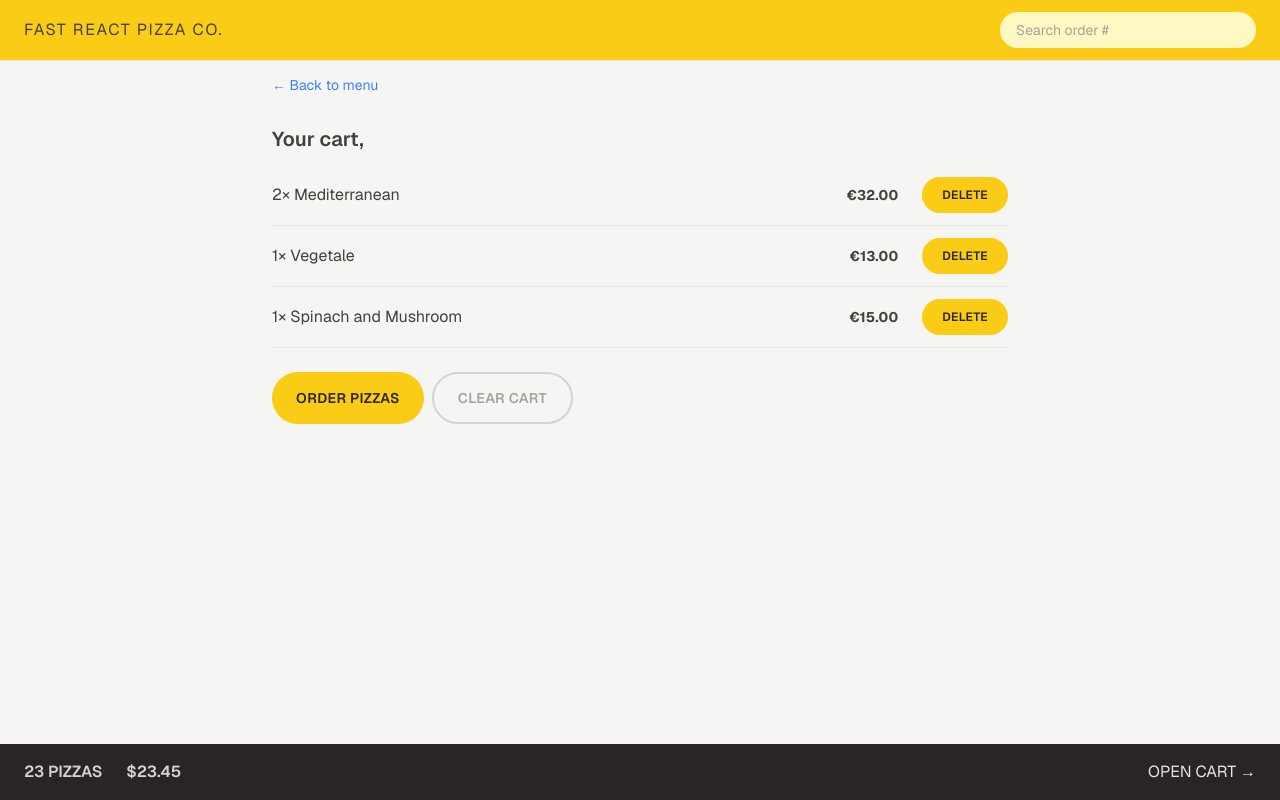
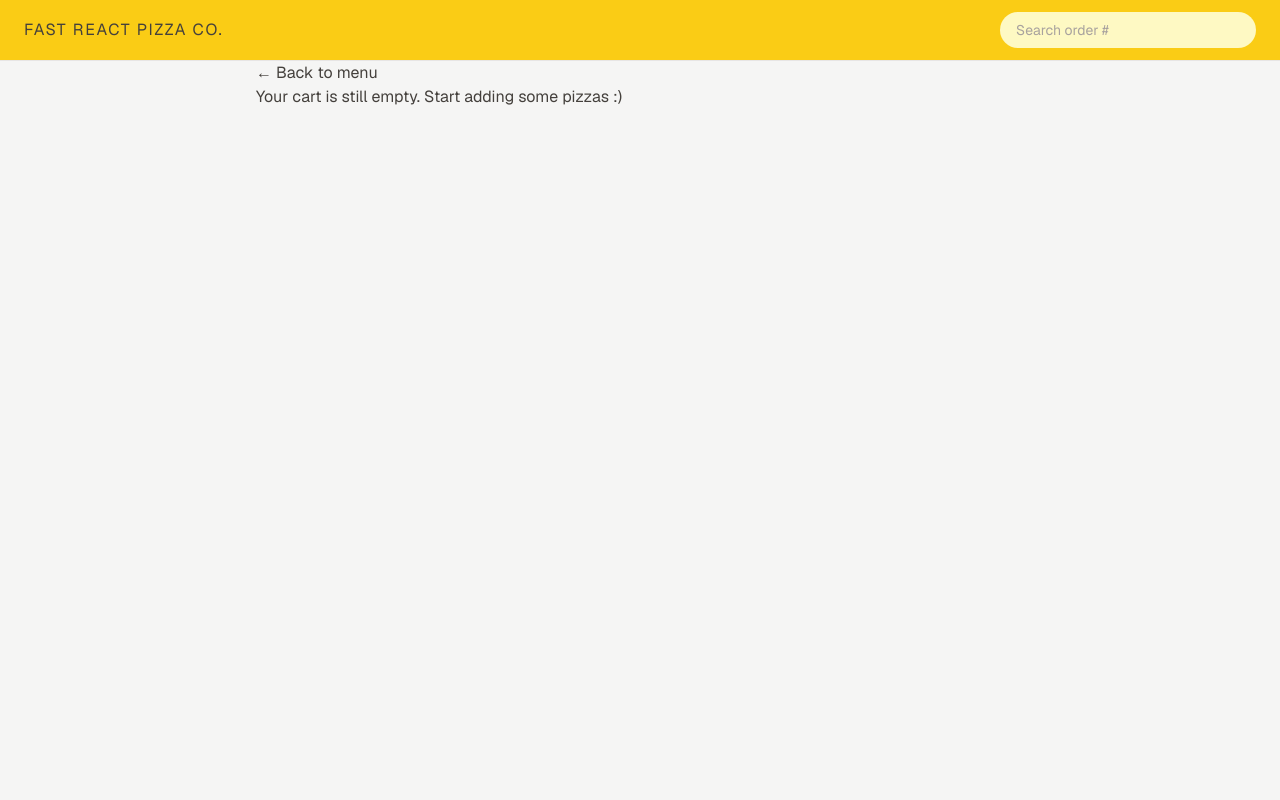
Before and after one commit to riddsep/fast-food, a React (Vite) app: page /cart in a window 1280 px wide. Built offline with nearby package versions, Linux system fonts and the light colour scheme.

Commit message:
feat: add store

```diff
--- a/src/features/cart/Cart.jsx
+++ b/src/features/cart/Cart.jsx
@@ -2,35 +2,16 @@ import { Link } from "react-router";
 import LinkButton from "../../ui/LinkButton";
 import Button from "../../ui/Button";
 import CartItem from "./CartItem";
-import { useSelector } from "react-redux";
-
-const fakeCart = [
-  {
-    pizzaId: 12,
-    name: "Mediterranean",
-    quantity: 2,
-    unitPrice: 16,
-    totalPrice: 32,
-  },
-  {
-    pizzaId: 6,
-    name: "Vegetale",
-    quantity: 1,
-    unitPrice: 13,
-    totalPrice: 13,
-  },
-  {
-    pizzaId: 11,
-    name: "Spinach and Mushroom",
-    quantity: 1,
-    unitPrice: 15,
-    totalPrice: 15,
-  },
-];
+import EmptyCart from "./EmptyCart";
+import { useDispatch, useSelector } from "react-redux";
+import { clearCart, getCart, getUsername } from "./cartSlice";
 
 function Cart() {
-  const username = useSelector((store) => store.user.username);
-  const cart = fakeCart;
+  const username = useSelector(getUsername);
+  const cart = useSelector(getCart);
+  const dispatch = useDispatch();
+
+  if (!cart.length) return <EmptyCart />;
 
   return (
     <div className="px-4 py-3">
@@ -49,7 +30,9 @@ function Cart() {
           Order pizzas
         </Button>
 
-        <Button type="secondary">Clear cart</Button>
+        <Button type="secondary" onClick={() => dispatch(clearCart())}>
+          Clear cart
+        </Button>
       </div>
     </div>
   );
--- a/src/features/cart/CartOverview.jsx
+++ b/src/features/cart/CartOverview.jsx
@@ -1,11 +1,18 @@
+import { useSelector } from "react-redux";
 import { Link } from "react-router";
+import { getTotalCartPrice, getTotalCartQuantity } from "./cartSlice";
 
 function CartOverview() {
+  const totalCartQuantity = useSelector(getTotalCartQuantity);
+  const totalPrice = useSelector(getTotalCartPrice);
+
+  if (!totalCartQuantity) return null;
+
   return (
     <div className="flex items-center justify-between bg-stone-800 px-4 py-4 text-sm uppercase text-stone-200 sm:px-6 md:text-base">
       <p className="space-x-4 font-semibold text-stone-300 sm:space-x-6">
-        <span>23 pizzas</span>
-        <span>$23.45</span>
+        <span>{totalCartQuantity} pizzas</span>
+        <span>${totalPrice}</span>
       </p>
       <Link to="/cart">Open cart &rarr;</Link>
     </div>
--- a/src/features/cart/EmptyCart.jsx
+++ b/src/features/cart/EmptyCart.jsx
@@ -1,4 +1,4 @@
-import { Link } from 'react-router-dom';
+import { Link } from "react-router";
 
 function EmptyCart() {
   return (
--- a/src/features/cart/cartSlice.js
+++ b/src/features/cart/cartSlice.js
@@ -38,3 +38,10 @@ export const {
   clearCart,
 } = cartSlice.actions;
 export default cartSlice.reducer;
+
+export const getCart = (state) => state.cart.cart;
+export const getUsername = (store) => store.user.username;
+export const getTotalCartQuantity = (state) =>
+  state.cart.cart.reduce((sum, item) => sum + item.quantity, 0);
+export const getTotalCartPrice = (state) =>
+  state.cart.cart.reduce((acc, curr) => acc + curr.totalPrice, 0);
--- a/src/features/menu/MenuItem.jsx
+++ b/src/features/menu/MenuItem.jsx
@@ -1,8 +1,22 @@
+import { useDispatch } from "react-redux";
 import Button from "../../ui/Button";
 import { formatCurrency } from "../../utils/helpers";
+import { addItem } from "../cart/cartSlice";
 
 function MenuItem({ pizza }) {
   const { id, name, unitPrice, ingredients, soldOut, imageUrl } = pizza;
+  const dispatch = useDispatch();
+
+  function handleAddToCart() {
+    const newItem = {
+      pizzaId: id,
+      name,
+      unitPrice,
+      quantity: 1,
+      totalPrice: 1 * unitPrice,
+    };
+    dispatch(addItem(newItem));
+  }
 
   return (
     <li className="flex gap-4 py-2">
@@ -25,7 +39,11 @@ function MenuItem({ pizza }) {
             </p>
           )}
 
-          <Button type="small">Add to cart</Button>
+          {!soldOut && (
+            <Button type="small" onClick={handleAddToCart}>
+              Add to cart
+            </Button>
+          )}
         </div>
       </div>
     </li>
--- a/src/ui/Button.jsx
+++ b/src/ui/Button.jsx
@@ -1,6 +1,6 @@
 import { Link } from "react-router";
 
-function Button({ children, disabled, to, type }) {
+function Button({ children, disabled, to, type, onClick }) {
   const base =
     "inline-block text-sm rounded-full bg-yellow-400 font-semibold uppercase tracking-wide text-stone-800 transition-colors duration-300 hover:bg-yellow-300 focus:bg-yellow-300 focus:outline-none focus:ring focus:ring-yellow-300 focus:ring-offset-2 disabled:cursor-not-allowed";
 
@@ -18,8 +18,15 @@ function Button({ children, disabled, to, type }) {
       </Link>
     );
 
+  if (onClick)
+    return (
+      <button disabled={disabled} className={styles[type]} onClick={onClick}>
+        {children}
+      </button>
+    );
+
   return (
-    <button disabled={disabled} className={styles[type]}>
+    <button disabled={disabled} className={styles[type]} onClick={onClick}>
       {children}
     </button>
   );
```
